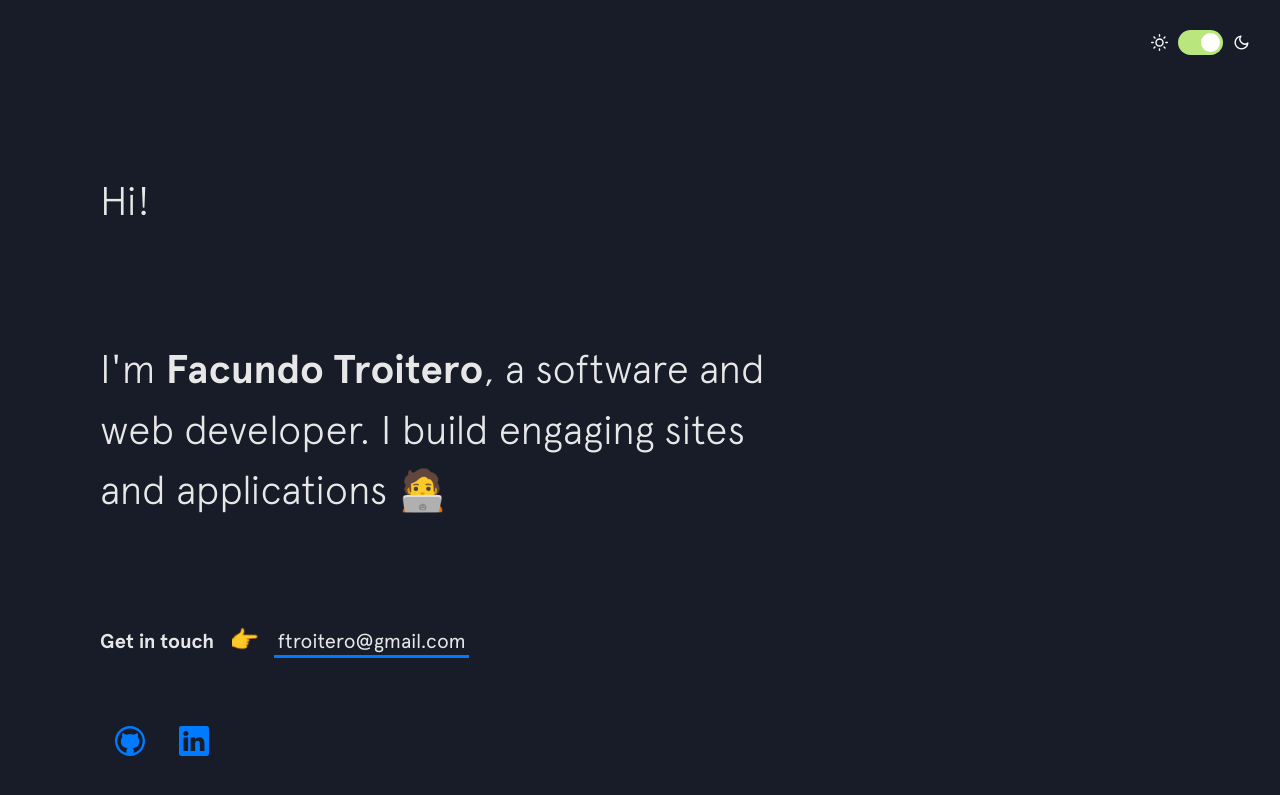
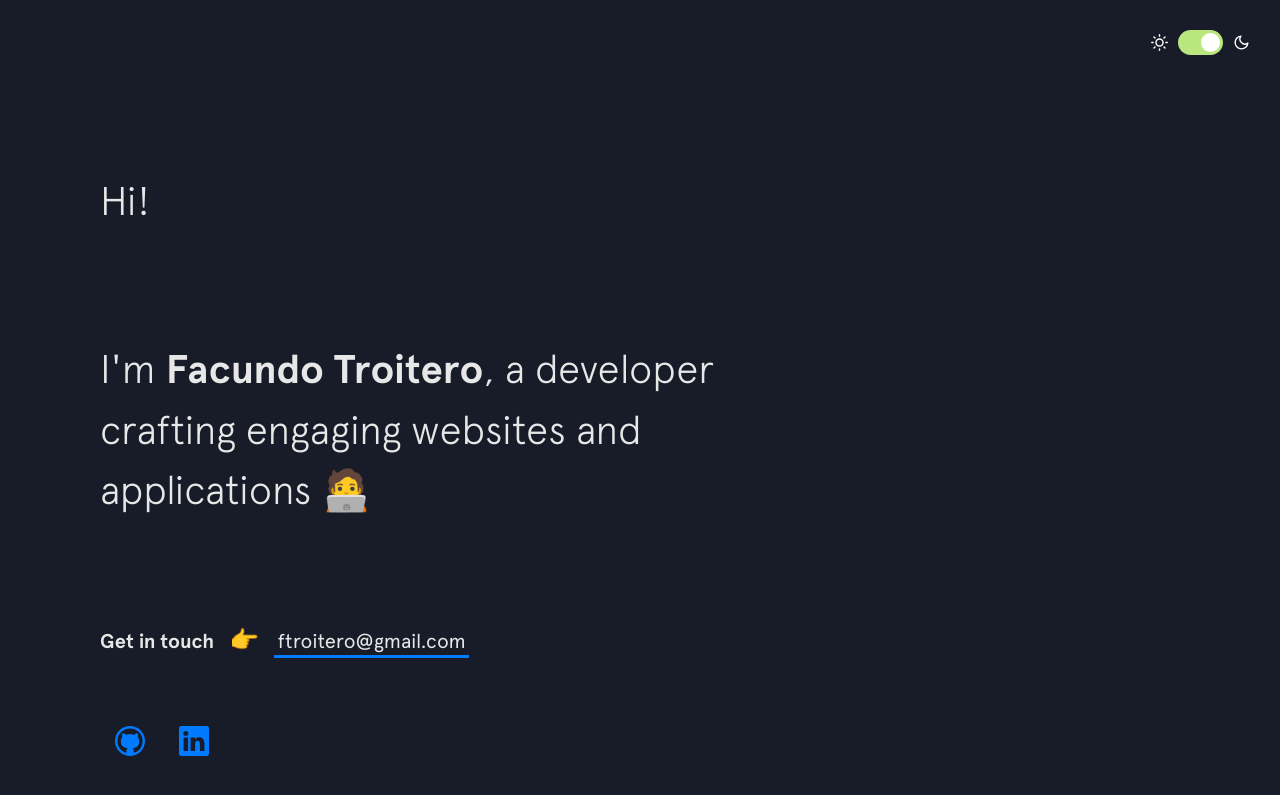
Before and after one commit to MrFacundo/mrfacundo.github.io, a Jekyll site: the page built from index.html, in a window 1280 px wide and 900 px high. Shown: the top 795 px of the window. Built offline with Jekyll 4.4.1, drawn with Linux system fonts in a browser that asks for light colours; nearby versions of some CDN libraries; some of the changed text lies outside the part shown.

Commit message:
updated cv and text

```diff
--- a/_data/skills.yml
+++ b/_data/skills.yml
@@ -1,5 +1,6 @@
 - label: Languages
   items:
+    - Python
     - C
     - C++
     - JavaScript
@@ -11,6 +12,7 @@
 
 - label: Frameworks / Libraries
   items:
+    - Django
     - React
     - Ruby On Rails
     - CodeIgniter
@@ -19,7 +21,7 @@
 
 - label: Tools
   items:
-    - Git & Github
+    - Git & GitHub
     - Docker
     - Redis
     - Linux
--- a/_includes/background.html
+++ b/_includes/background.html
@@ -2,12 +2,10 @@
   <div class="section__title">About</div>
   <div class="section__content">
     <p>
-      I deliver software solutions with <strong>C</strong> and <strong>C++</strong>, with a keen interest in
-      <strong>systems</strong> and <strong>networking</strong>.
-    </p>
+      I deliver software solutions using <strong>Python</strong>, <strong>C</strong> and <strong>C++</strong>, with a keen interest in <strong>full stack</strong> development.
     </p>
     <p>
-      I create web sites and applications, working both independently and in teams, focusing on building efficient and mainteineable <strong>user interfaces</strong>.
+      I use <strong>HTML</strong>, <strong>CSS</strong>, <strong>JavaScript</strong> and <strong>frameworks</strong> to create web sites and applications, and build efficient and maintainable <strong>user interfaces</strong>.
     </p>
   </div>
 </section>
--- a/_includes/footer.html
+++ b/_includes/footer.html
@@ -5,7 +5,7 @@
     </div>
     <div class="bottom">
       <span>{{ site.name }}</span> -
-      <span>2023</span>
+      <span>2024</span>
     </div>
   </div>
   <div class="footer__links">
--- a/_includes/intro.html
+++ b/_includes/intro.html
@@ -2,7 +2,7 @@
   <h1 class="intro__hello">Hi!</h1>
 
   <h2 class="intro__tagline">I'm
-    <span class="name">{{ site.name }}</span>, a software and web developer. I build engaging sites and applications 🧑‍💻
+    <span class="name">{{ site.name }}</span>, a developer crafting engaging websites and applications 🧑‍💻
   </h2>
 
   <h3 class="intro__contact">
```
Also changed, not shown: 2 other files.
